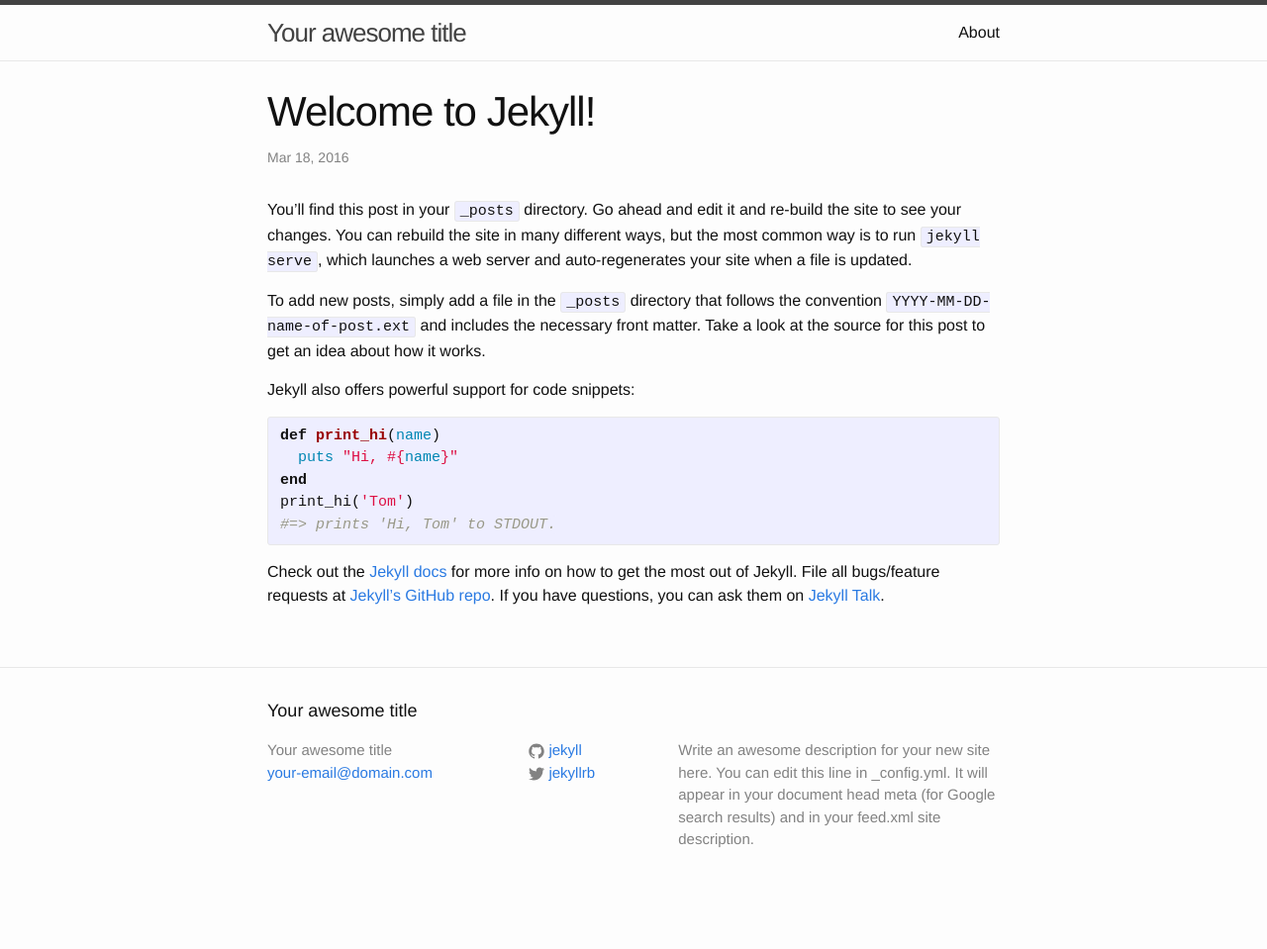
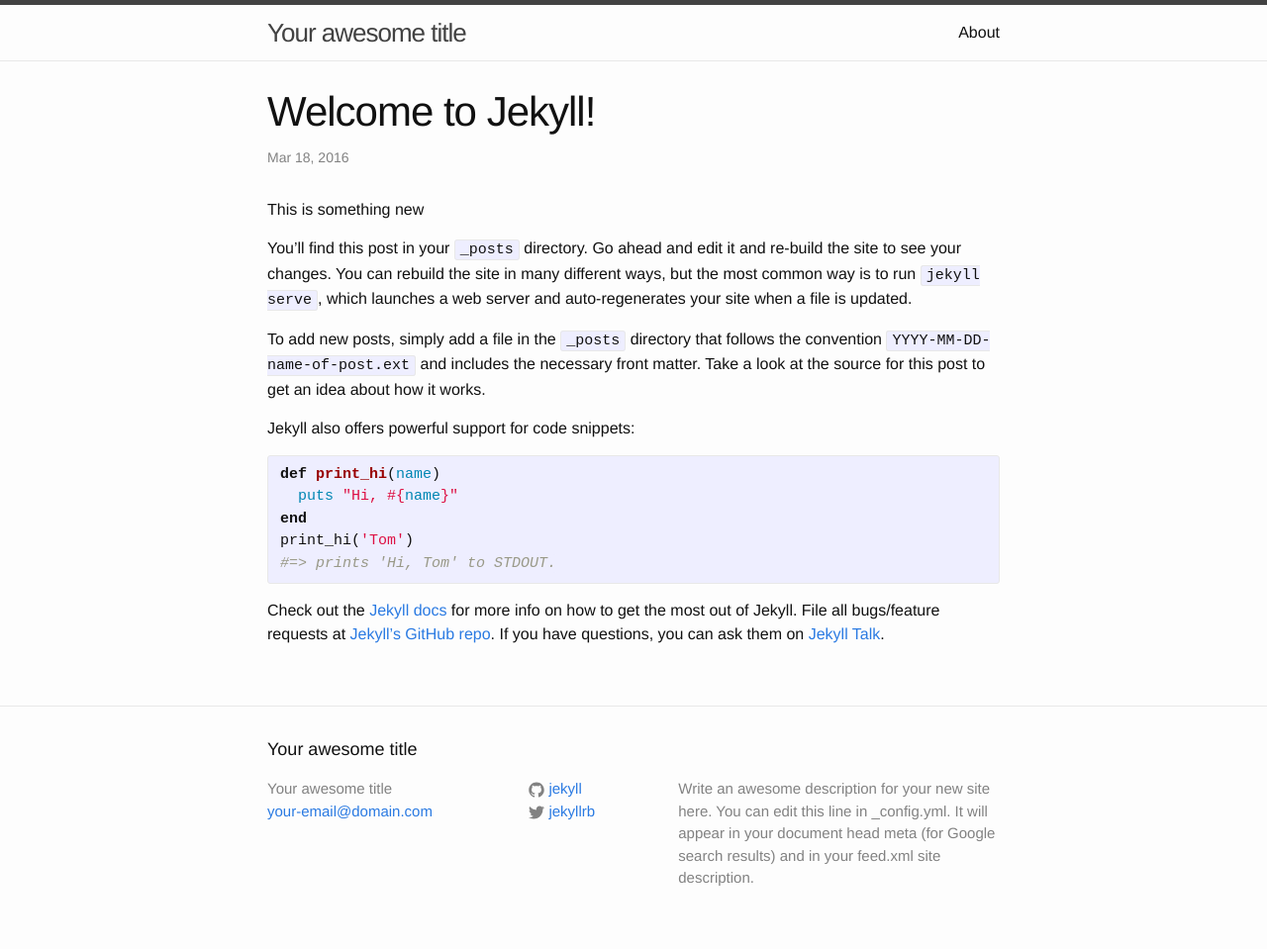
Before and after one commit to dudeofea/dudeofea.github.io, a Jekyll site: the page built from _posts/2016-03-18-welcome-to-jekyll.markdown, in a window 1280 px wide. Shown: the whole page at 99% size. Built offline with Jekyll 4.4.1, drawn with Linux system fonts in a browser that asks for light colours; before the commit the page ends 920 px from its top, so only the background shows below that.

Commit message:
added something new

```diff
--- a/_posts/2016-03-18-welcome-to-jekyll.markdown
+++ b/_posts/2016-03-18-welcome-to-jekyll.markdown
@@ -4,6 +4,8 @@
 date:   2016-03-18 01:40:09 -0600
 categories: jekyll update
 ---
+This is something new
+
 You’ll find this post in your `_posts` directory. Go ahead and edit it and re-build the site to see your changes. You can rebuild the site in many different ways, but the most common way is to run `jekyll serve`, which launches a web server and auto-regenerates your site when a file is updated.
 
 To add new posts, simply add a file in the `_posts` directory that follows the convention `YYYY-MM-DD-name-of-post.ext` and includes the necessary front matter. Take a look at the source for this post to get an idea about how it works.
```
Also changed, not shown: 2 other files.
